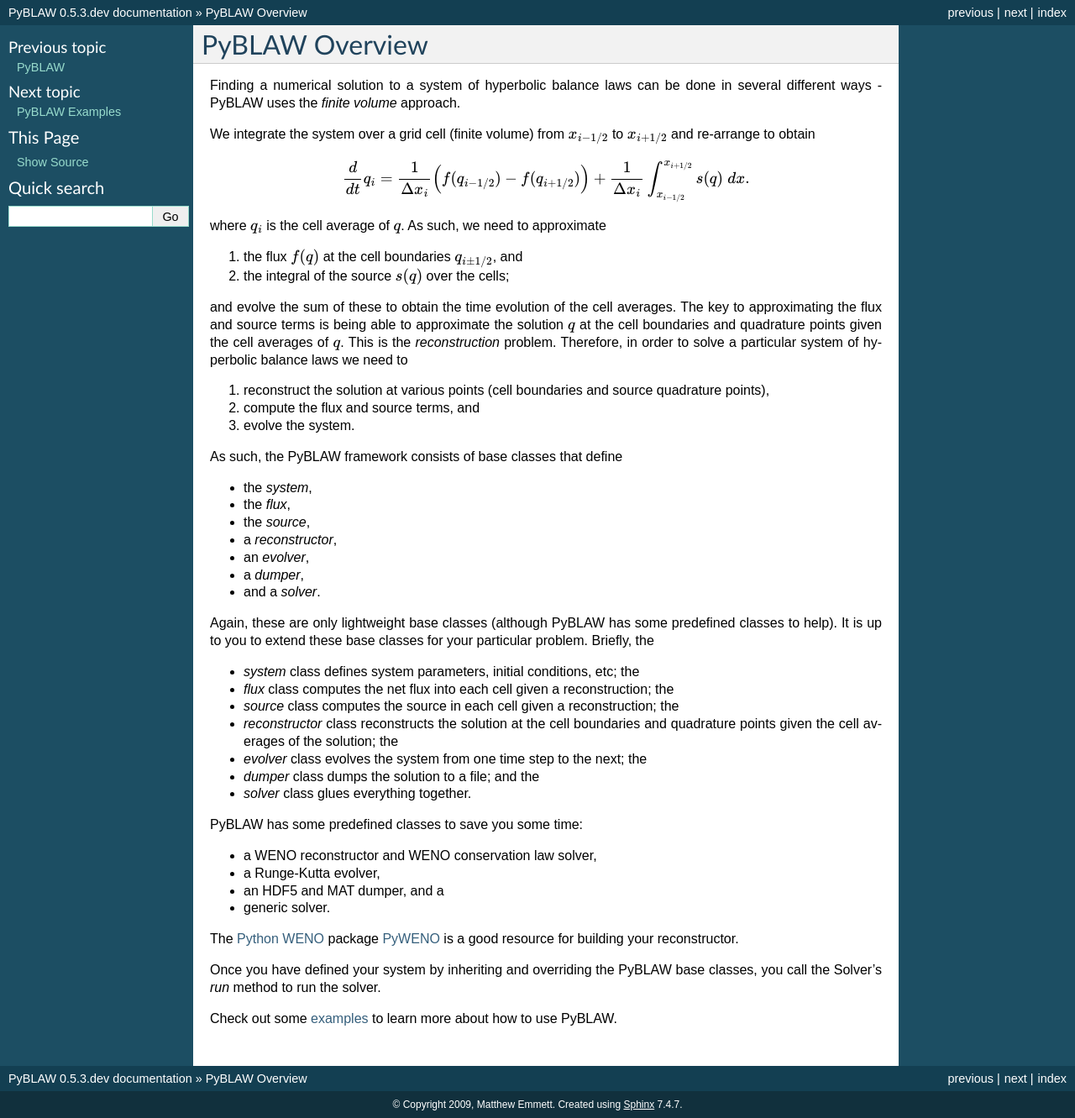
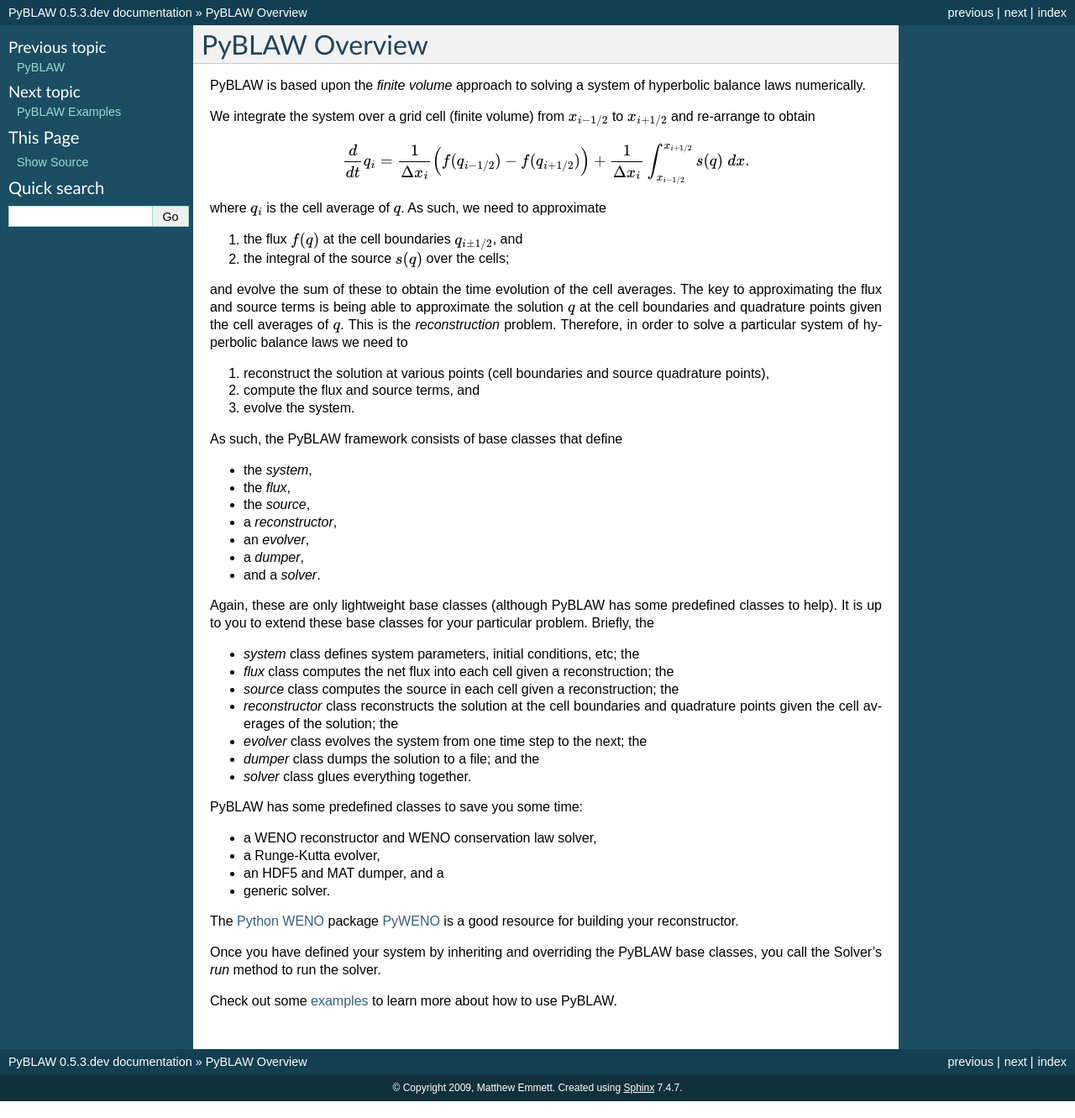
Before and after one commit to memmett/PyBLAW, a Sphinx documentation site: the page built from docs/overview.rst, in a window 1280 px wide. Shown: the whole page at 84% size. Built offline with Sphinx 7.4.7, drawn with Linux system fonts in a browser that asks for light colours; formulas are drawn with MathJax 3; the version number is read from the project's files by our own code.

Commit message:
Documentation touchups.

```diff
--- a/docs/index.rst
+++ b/docs/index.rst
@@ -28,12 +28,6 @@ Documentation
 * :doc:`Reference <reference>` - reference documentation.
 
 
-**Features**
-
-
-**Known issues**
-
-
 Download
 --------
 
--- a/docs/overview.rst
+++ b/docs/overview.rst
@@ -1,9 +1,8 @@
 PyBLAW Overview
 ---------------
 
-Finding a numerical solution to a system of hyperbolic balance laws
-can be done in several different ways - PyBLAW uses the *finite
-volume* approach.
+PyBLAW is based upon the *finite volume* approach to solving a system
+of hyperbolic balance laws numerically.
 
 We integrate the system over a grid cell (finite volume) from
 :math:`x_{i-1/2}` to :math:`x_{i+1/2}` and re-arrange to obtain
@@ -23,7 +22,8 @@ quadrature points given the cell averages of :math:`q`.  This is the
 *reconstruction* problem.  Therefore, in order to solve a particular
 system of hyperbolic balance laws we need to
 
-1. reconstruct the solution at various points (cell boundaries and source quadrature points),
+1. reconstruct the solution at various points (cell boundaries and
+   source quadrature points),
 2. compute the flux and source terms, and
 3. evolve the system.
 
```
Also changed, not shown: 1 other file.
